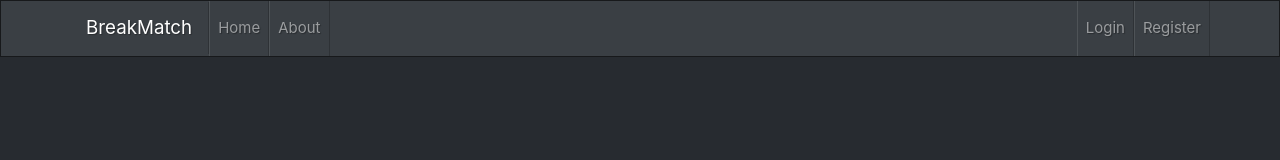
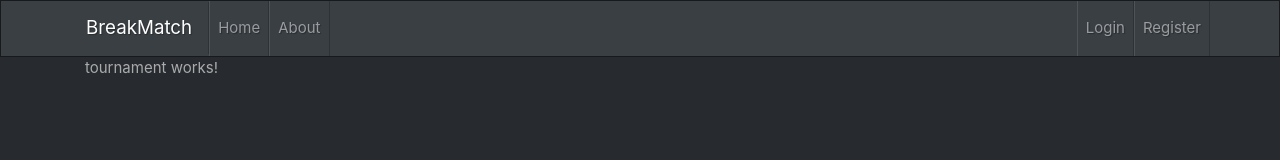
Before and after one commit to patryk-kochanski/BreakMatch, an Angular app in the folder angular-src/: page /tournaments in a window 1280 px wide. Before the commit this address led to /. Shown: the top 160 px of the page. Built offline with nearby package versions, Linux system fonts and the light colour scheme.

Commit message:
Add generated tournament component

```diff
--- /dev/null
+++ b/angular-src/src/app/tournament/tournament.component.html
@@ -0,0 +1,3 @@
+<p>
+  tournament works!
+</p>
--- /dev/null
+++ b/angular-src/src/app/tournament/tournament.component.ts
@@ -0,0 +1,15 @@
+import { Component, OnInit } from '@angular/core';
+
+@Component({
+  selector: 'app-tournament',
+  templateUrl: './tournament.component.html',
+  styleUrls: ['./tournament.component.css']
+})
+export class TournamentComponent implements OnInit {
+
+  constructor() { }
+
+  ngOnInit() {
+  }
+
+}
```
Also changed, not shown: angular-src/src/app/app.module.ts (+5 -2 lines), angular-src/src/app/tournament/tournament.component.css (added), 1 other file (tests, documents, lock files or other folders).
